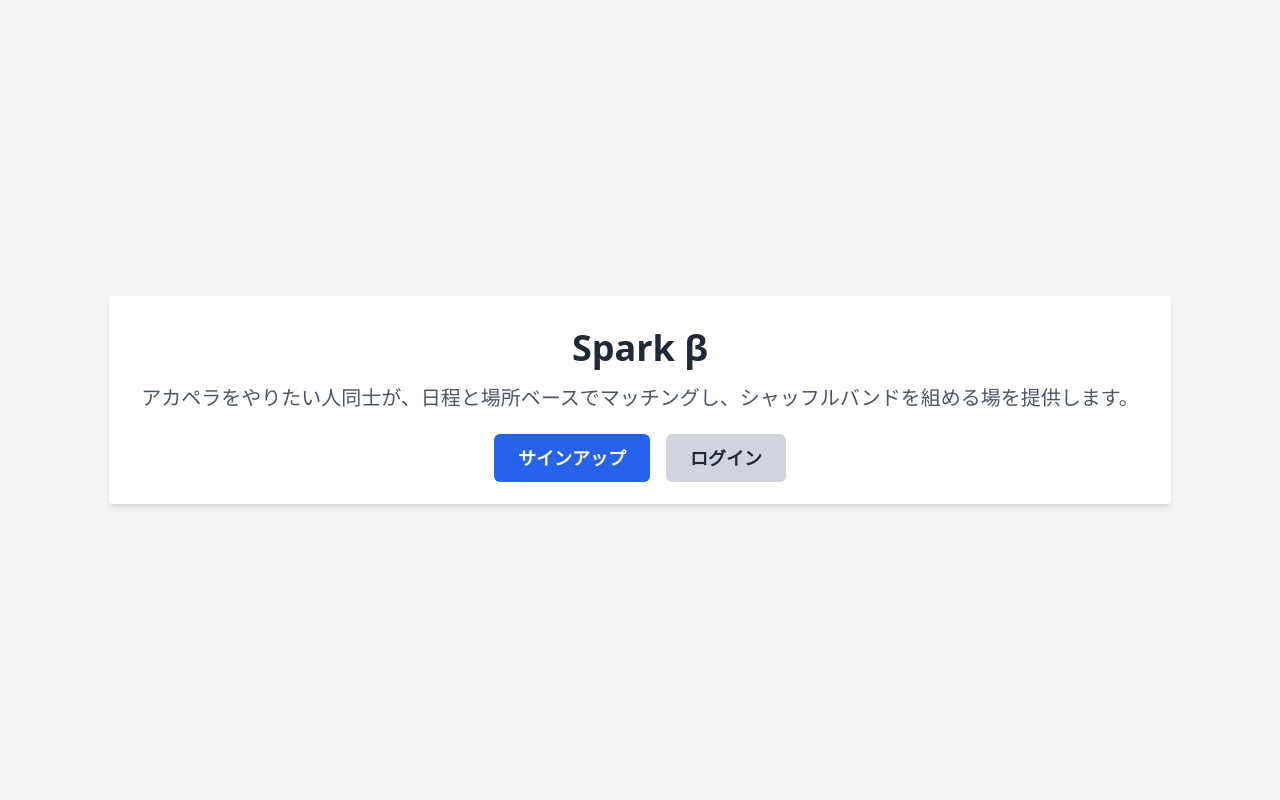
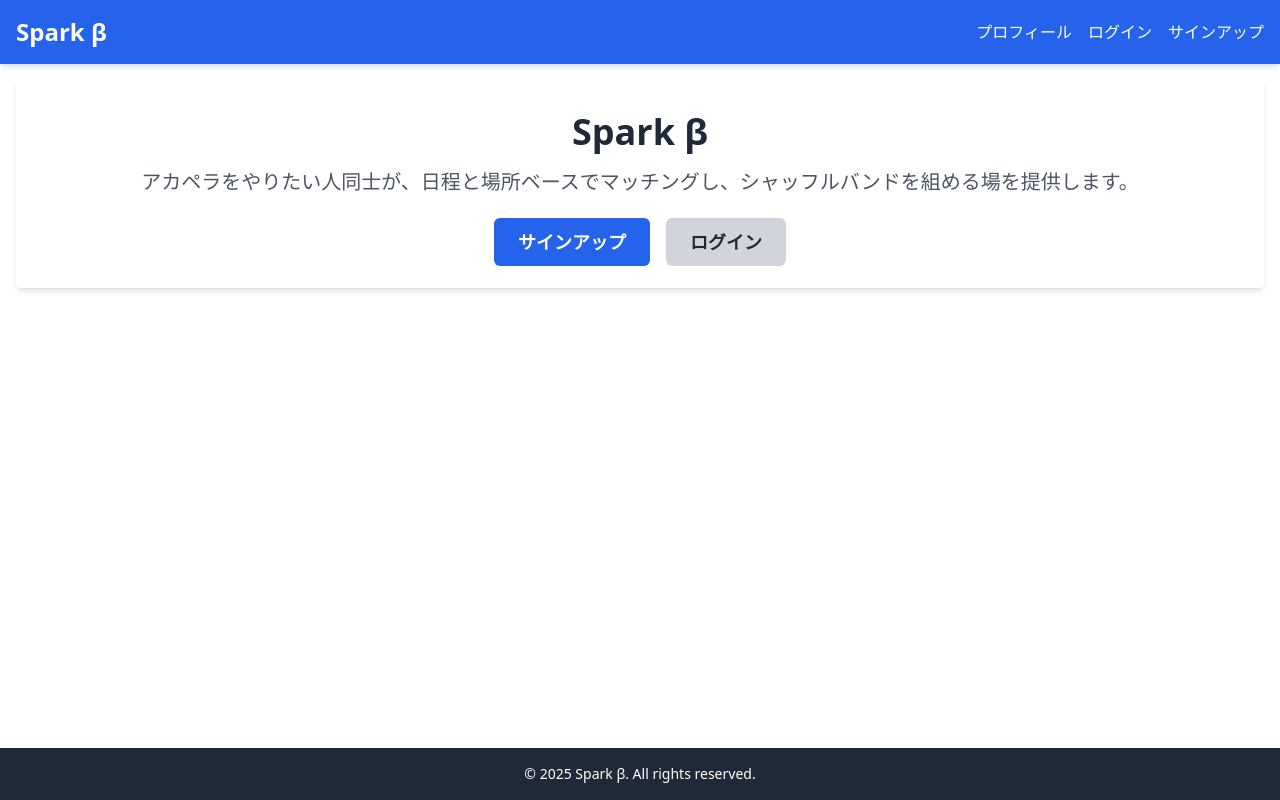
Before and after one commit to shindodesu/spark-beta-v2, a Next.js app: page / in a window 1280 px wide. Built offline with nearby package versions, Linux system fonts and the light colour scheme.

Commit message:
layout追加

```diff
--- /dev/null
+++ b/src/components/Layout.tsx
@@ -0,0 +1,48 @@
+// src/components/Layout.tsx
+import React, { ReactNode } from 'react';
+import Link from 'next/link';
+
+interface LayoutProps {
+  children: ReactNode;
+}
+
+const Layout: React.FC<LayoutProps> = ({ children }) => {
+  return (
+    <div className="min-h-screen flex flex-col">
+      {/* ヘッダー */}
+      <header className="bg-blue-600 text-white p-4 shadow-md">
+        <nav className="container mx-auto flex justify-between items-center">
+          <Link href="/" className="text-2xl font-bold hover:text-blue-200">
+            Spark β
+          </Link>
+          <div>
+            <Link href="/profile/view" className="ml-4 hover:text-blue-200">
+              プロフィール
+            </Link>
+            <Link href="/login" className="ml-4 hover:text-blue-200">
+              ログイン
+            </Link>
+            <Link href="/signup" className="ml-4 hover:text-blue-200">
+              サインアップ
+            </Link>
+            {/* 将来的にログアウトボタンなどを追加 */}
+          </div>
+        </nav>
+      </header>
+
+      {/* メインコンテンツ */}
+      <main className="flex-grow container mx-auto p-4">
+        {children}
+      </main>
+
+      {/* フッター */}
+      <footer className="bg-gray-800 text-white p-4 text-center">
+        <div className="container mx-auto text-sm">
+          &copy; {new Date().getFullYear()} Spark β. All rights reserved.
+        </div>
+      </footer>
+    </div>
+  );
+};
+
+export default Layout;
--- a/src/pages/index.tsx
+++ b/src/pages/index.tsx
@@ -1,10 +1,12 @@
 // src/pages/index.tsx
 import Head from 'next/head';
 import Link from 'next/link';
+import Layout from '../components/Layout'; // Layout コンポーネントをインポート
+
 
 const HomePage: React.FC = () => {
   return (
-    <div className="min-h-screen flex flex-col items-center justify-center bg-gray-100">
+    <Layout> {/* ここで Layout でラップ */}
       <Head>
         <title>Spark β</title>
         <meta name="description" content="アカペラのバンドマッチングプラットフォーム Spark β" />
@@ -27,7 +29,7 @@ const HomePage: React.FC = () => {
           </Link>
         </div>
       </main>
-    </div>
+    </Layout>
   );
 };
 
--- a/src/pages/login.tsx
+++ b/src/pages/login.tsx
@@ -2,17 +2,18 @@
 import React from 'react';
 import AuthForm from '../components/AuthForm';
 import Head from 'next/head';
+import Layout from '../components/Layout'; // Layout コンポーネントをインポート
 
 const LoginPage: React.FC = () => {
   return (
-    <>
+    <Layout>
       <Head>
         <title>Spark β - ログイン</title>
         <meta name="description" content="Spark βにログインしてシャッフルバンドを始めよう！" />
         <link rel="icon" href="/favicon.ico" />
       </Head>
       <AuthForm isSignUp={false} />
-    </>
+    </Layout>
   );
 };
 
--- a/src/pages/signup.tsx
+++ b/src/pages/signup.tsx
@@ -2,17 +2,18 @@
 import React from 'react';
 import AuthForm from '../components/AuthForm';
 import Head from 'next/head';
+import Layout from '../components/Layout'; // Layout コンポーネントをインポート
 
 const SignUpPage: React.FC = () => {
   return (
-    <>
+    <Layout> {/* ここで Layout でラップ */}
       <Head>
         <title>Spark β - サインアップ</title>
         <meta name="description" content="Spark βでシャッフルバンドを始めよう！" />
         <link rel="icon" href="/favicon.ico" />
       </Head>
       <AuthForm isSignUp={true} />
-    </>
+    </Layout>
   );
 };
 
```
